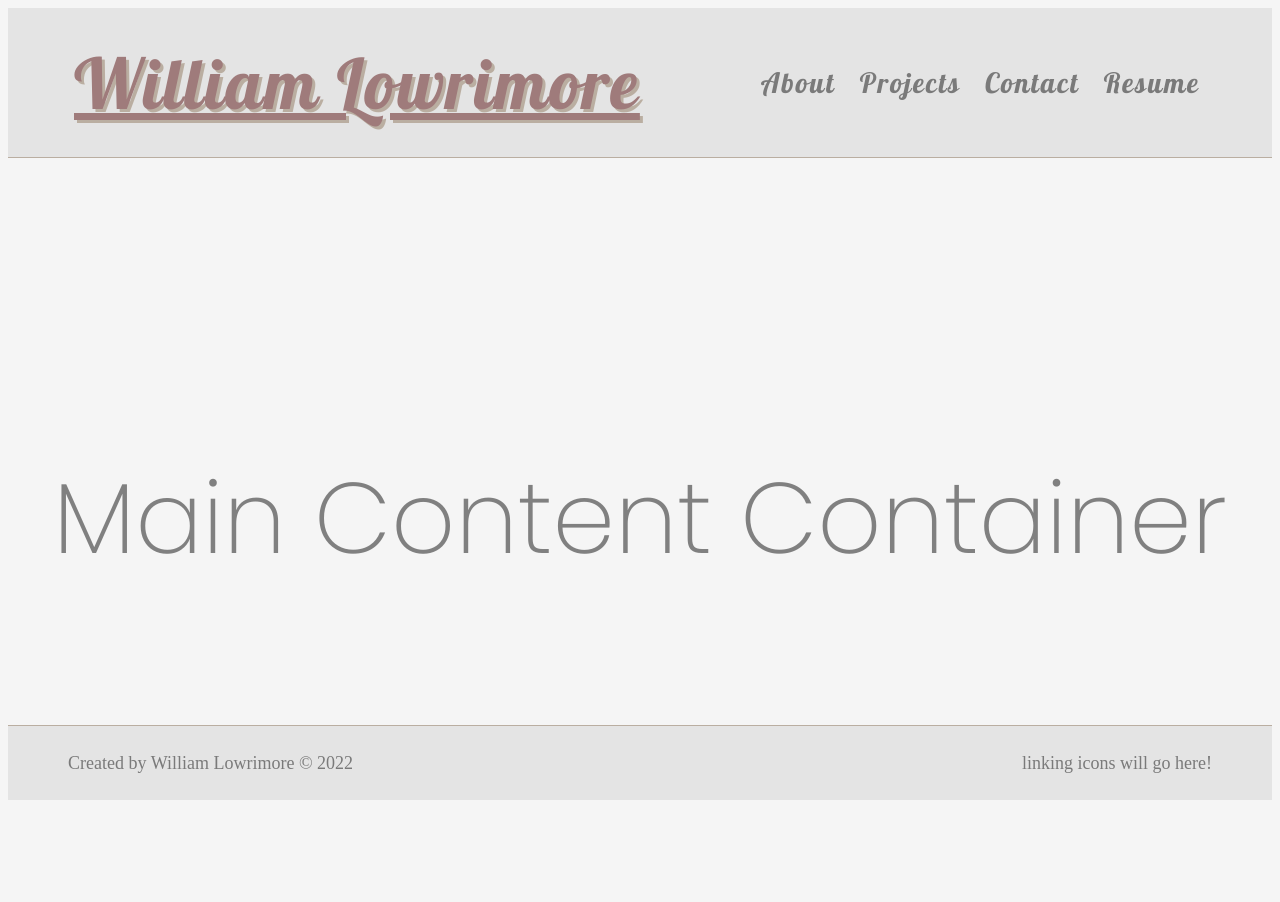
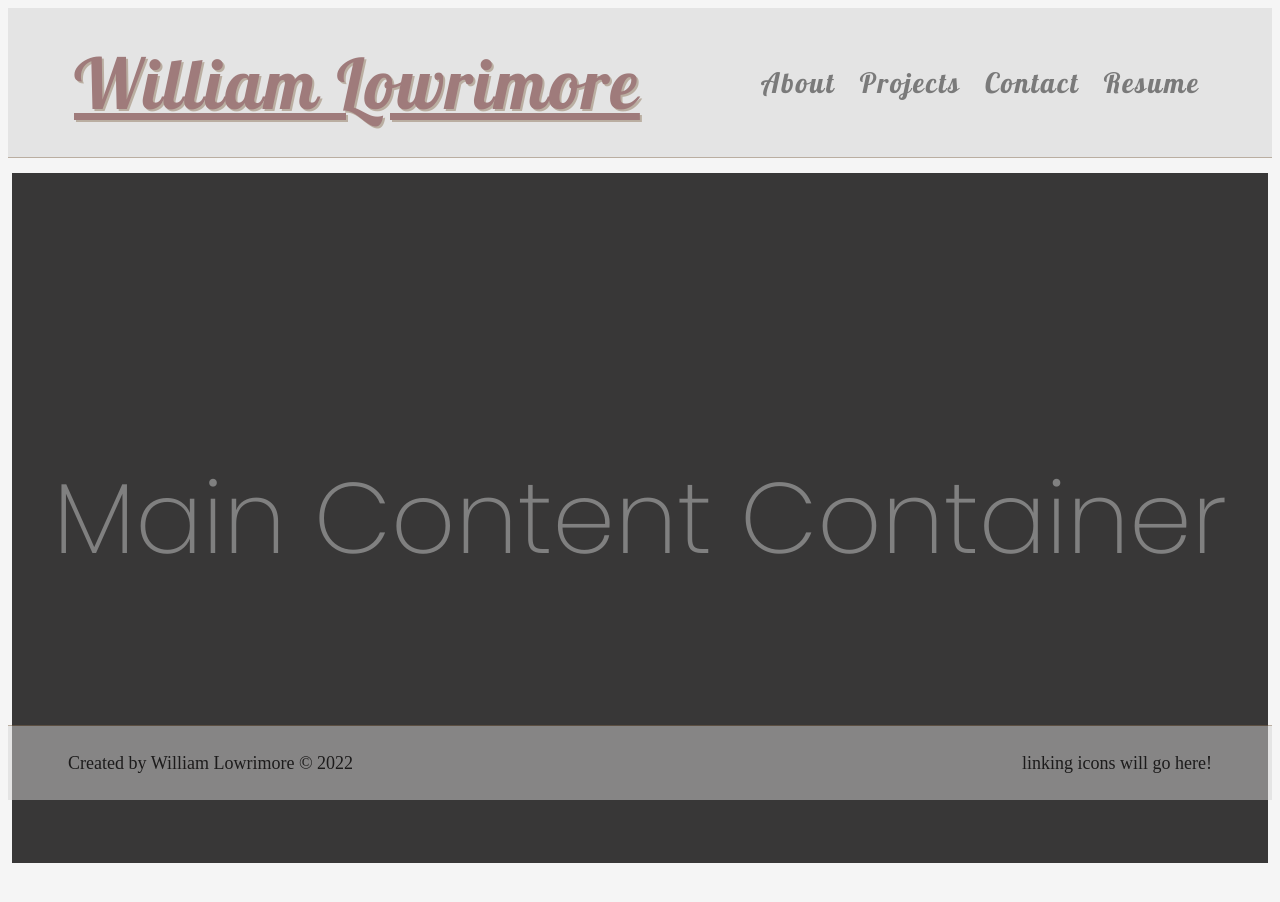
Before and after one commit to wlowrimore/Lowrimore_William_portfolio-2022, a React (Create React App) app: page / in a window 1280 px wide. Shown: the top 902 px of the page. Built offline with nearby package versions, Linux system fonts and the light colour scheme.

Commit message:
quick css change

```diff
--- a/src/index.css
+++ b/src/index.css
@@ -43,7 +43,7 @@ header h1 {
   text-decoration-line: underline;
   letter-spacing: 2px;
   color: var(--main-red);
-  text-shadow: 3px 3px var(--shadow-color);
+  text-shadow: 2px 2px var(--shadow-color);
   margin: 0;
   padding: 6px;
 }
@@ -83,6 +83,7 @@ nav.navactive {
   display: flex;
   flex-direction: column;
   justify-content: center;
+  background: #383737;
   align-items: center;
   min-height: 690px;
   max-height: 500px;
```
